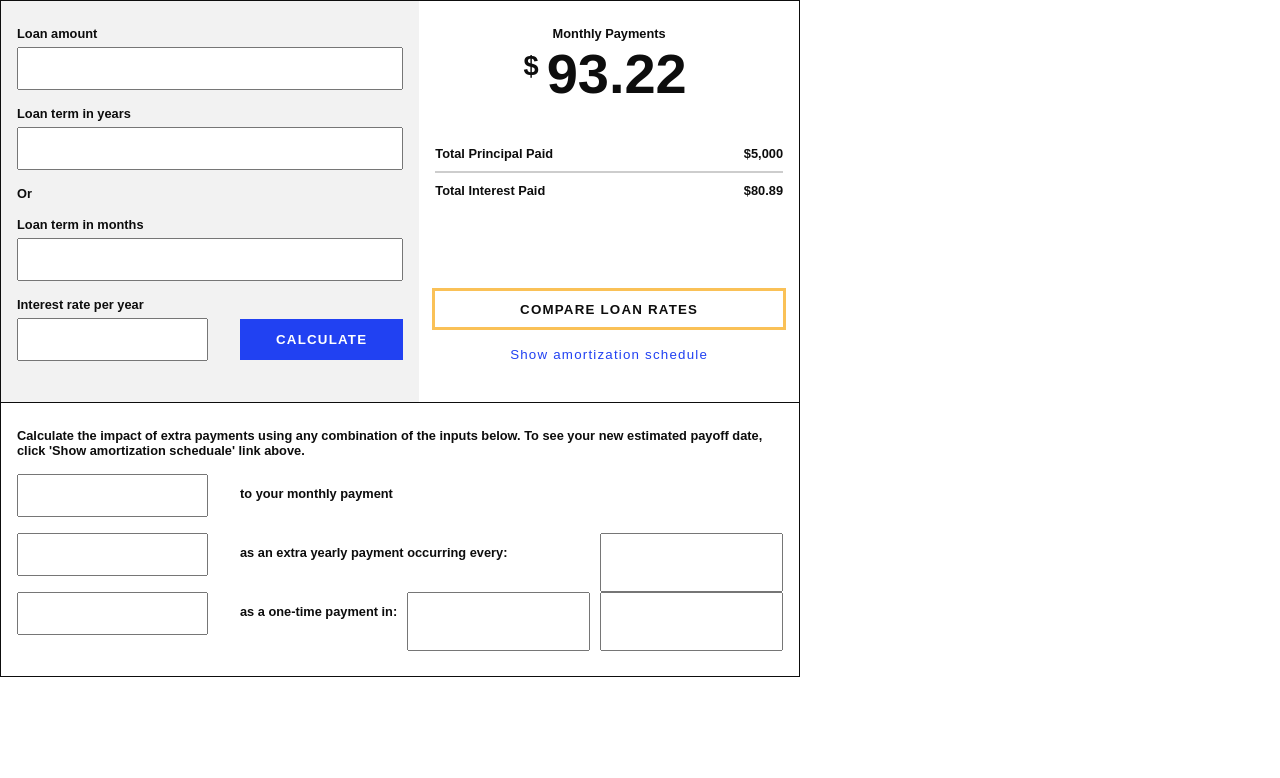
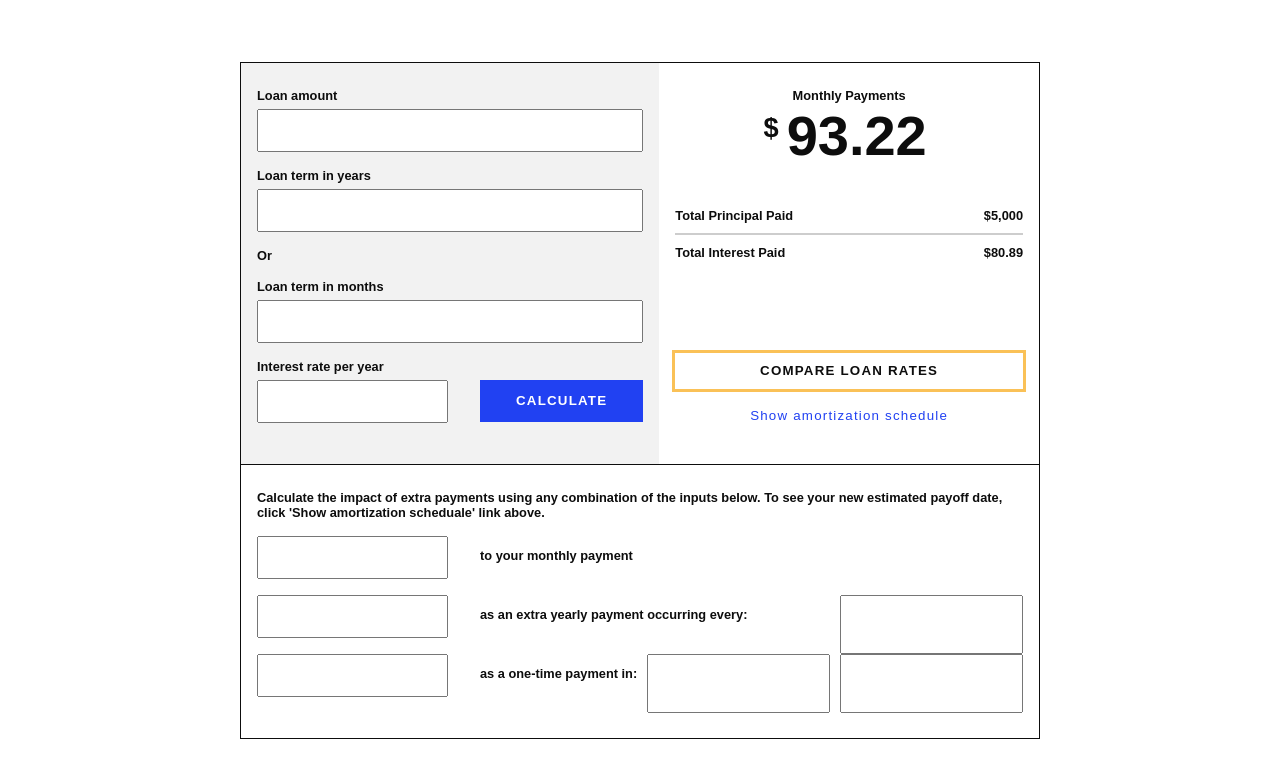
Before and after one commit to j-phillips-hub/debt-free-calculator, a React (Create React App) app: page / in a window 1280 px wide. Shown: the top 778 px of the page. Built offline with nearby package versions, Linux system fonts and the light colour scheme.

Commit message:
Add body styles

```diff
--- a/src/styles/App.css
+++ b/src/styles/App.css
@@ -14,6 +14,13 @@
   box-sizing: border-box;
   padding: 0;
   margin: 0;
+}
+
+body {
+  display: grid;
+  justify-content: center;
+  align-items: center;
+  min-height: 100vh;
 }
 
 section {
```
